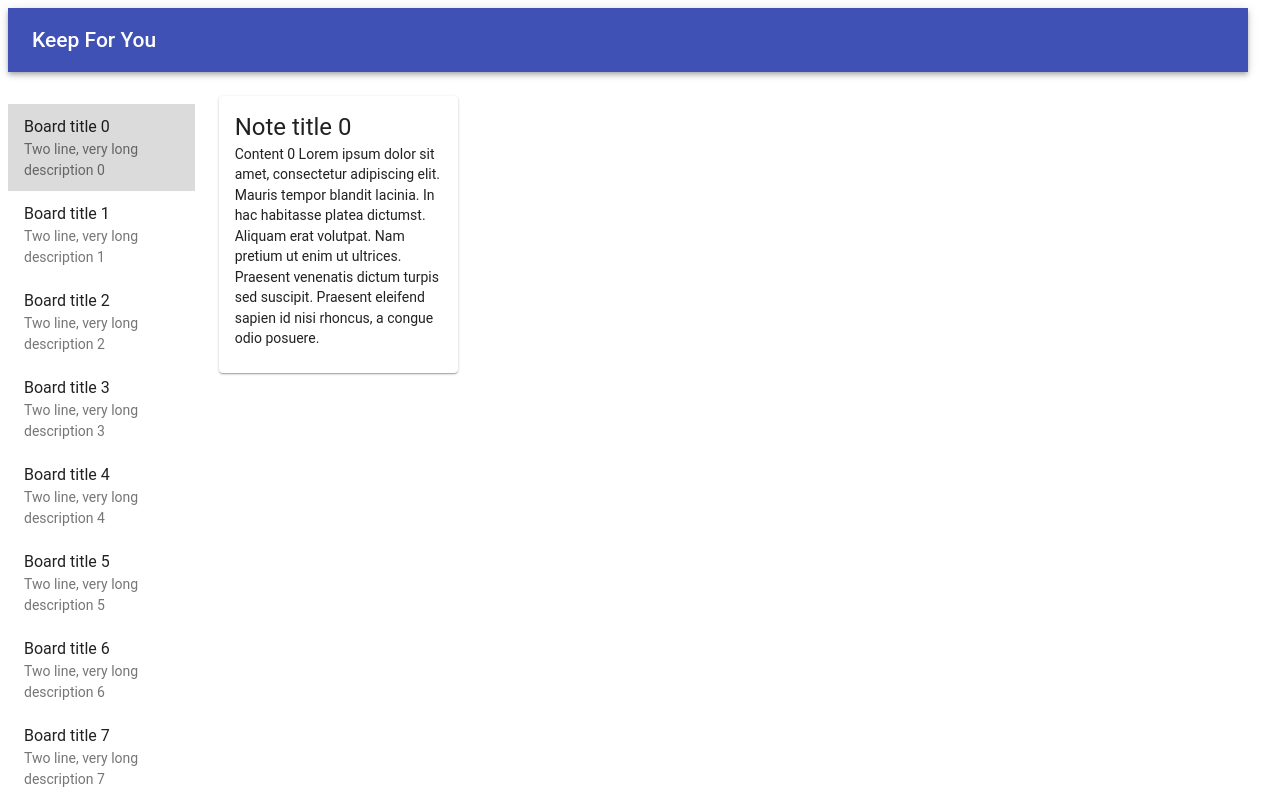
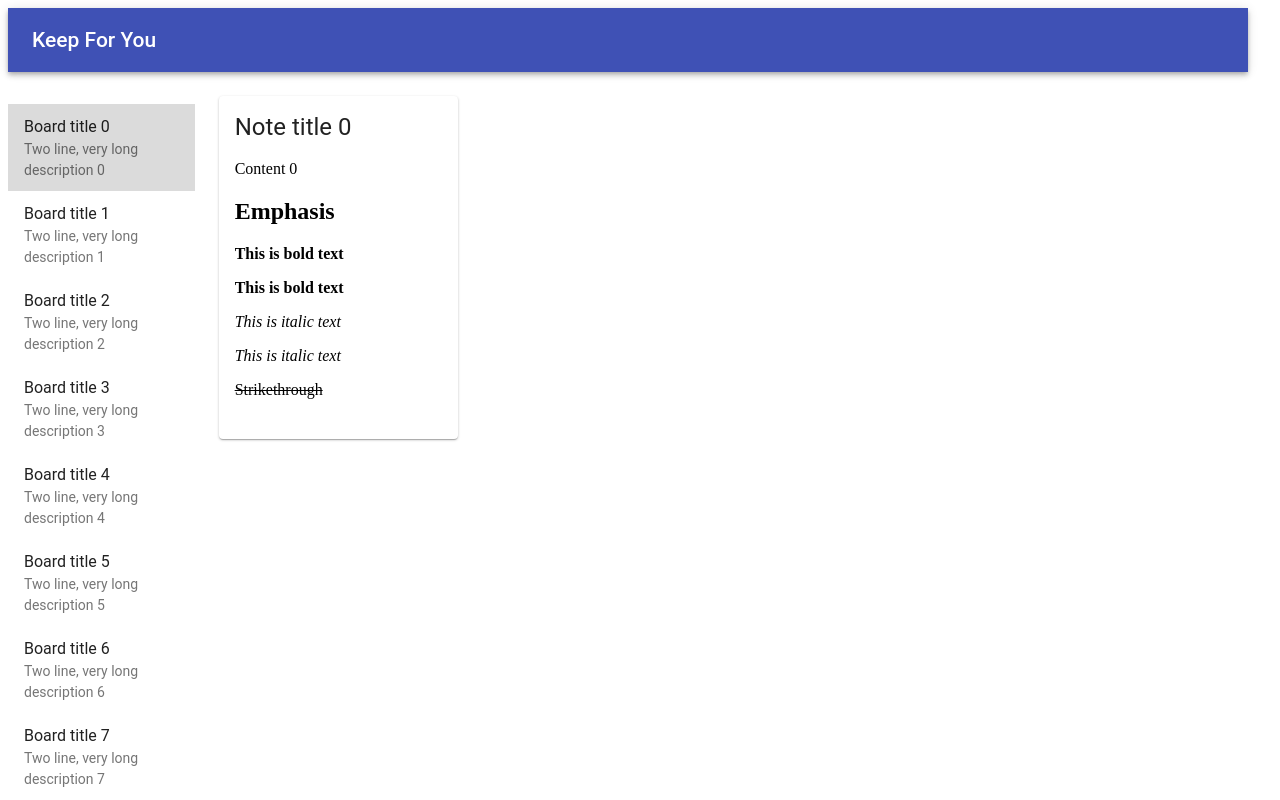
Before and after one commit to TeamUUUU/keep4u-frontend, a React (Create React App) app: page / in a window 1280 px wide. Shown: the top 800 px of the page. Built offline with nearby package versions, Linux system fonts and the light colour scheme.

Commit message:
Markdown added, bootstrap removed

```diff
--- a/package.json
+++ b/package.json
@@ -4,11 +4,10 @@
   "private": true,
   "dependencies": {
     "@material-ui/core": "^3.3.2",
-    "bootstrap": "^4.1.3",
     "react": "^16.6.0",
     "react-dom": "^16.6.0",
-    "react-scripts": "2.0.5",
-    "reactstrap": "^6.5.0"
+    "react-markdown": "^4.0.3",
+    "react-scripts": "2.0.5"
   },
   "scripts": {
     "start": "react-scripts start",
--- a/src/NoteList.js
+++ b/src/NoteList.js
@@ -3,6 +3,8 @@ import Grid from '@material-ui/core/Grid';
 import Card from '@material-ui/core/Card';
 import CardContent from '@material-ui/core/CardContent';
 import Typography from '@material-ui/core/Typography';
+import ReactMarkdown from 'react-markdown'
+
 
 
 class NoteList extends Component {
@@ -17,19 +19,19 @@ class NoteList extends Component {
 		const { notes } = this.props;
 		const toList = (note, idx) => (
 			<Grid
-			key={idx}
-			item
-			md={3} xs={12}>
+				key={idx}
+				item
+				md={3} xs={12}>
 				<Card style={{
 					minHeight: '20vh'
-					}}>
+				}}>
 					<CardContent>
 						<Typography variant="h5" component="h2" >
 							{note.title}
 						</Typography>
-						<Typography component="p">
+						<ReactMarkdown>
 							{note.content}
-						</Typography>
+						</ReactMarkdown>
 					</CardContent>
 				</Card>
 			</Grid>
--- a/src/TempResponses.js
+++ b/src/TempResponses.js
@@ -11,7 +11,14 @@ export function getBoardsTemp() {
 	return data;
 }
 
-const randomContent = " Lorem ipsum dolor sit amet, consectetur adipiscing elit. Mauris tempor blandit lacinia. In hac habitasse platea dictumst. Aliquam erat volutpat. Nam pretium ut enim ut ultrices. Praesent venenatis dictum turpis sed suscipit. Praesent eleifend sapien id nisi rhoncus, a congue odio posuere.";
+const randomContent = `
+## Emphasis\n
+**This is bold text**\n
+__This is bold text__\n
+*This is italic text*\n
+_This is italic text_\n
+~~Strikethrough~~\n
+`;
 
 export function getNotesByBoardID(boardID) {
 	let data = [];
```
Also changed, not shown: 1 other file (tests, documents, lock files or other folders).
